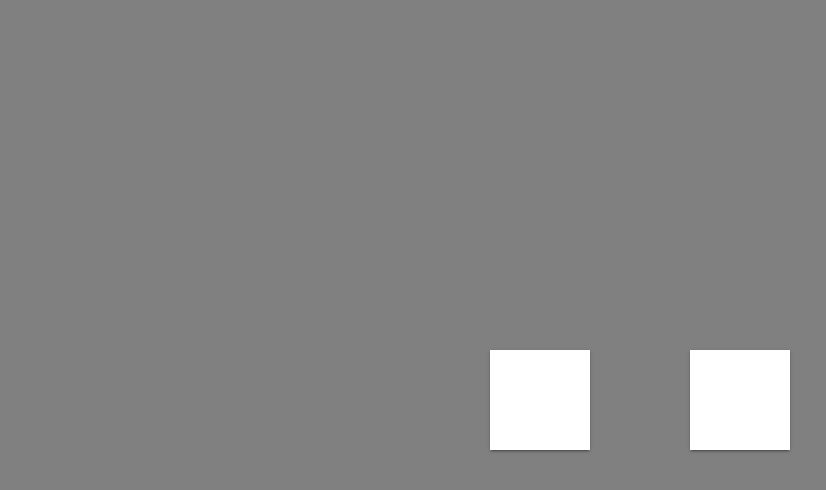
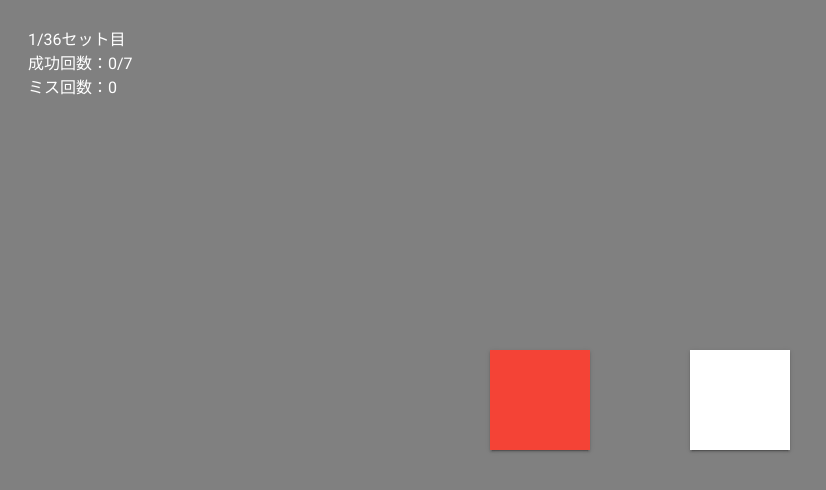
Before and after one commit to KO-TA-Y/pointing-test, a Vue app: page /#/ in a window 1280 px wide. Shown: the top 490 px of the page, without its empty margins (0-826 px from the left). Built offline with nearby package versions, Linux system fonts and the light colour scheme.

Commit message:
Turn each button red alternately
ボタンを交互に赤にする

```diff
--- a/src/views/Home.vue
+++ b/src/views/Home.vue
@@ -1,10 +1,26 @@
 <template>
   <div id="home" class="d-flex">
+    <div class="pl-7 pt-7">
+      {{ num }}/{{ total }}セット目<br />
+      成功回数：{{ success }}/{{ totalSuccess }}<br />
+      ミス回数：{{ miss }}
+    </div>
     <!-- 左のカード -->
     <v-card
+      @mousedown="incrementSuccess"
       tile
       :width="width"
       :height="height"
+      :color="
+            success % 2 == 0 && success < totalSuccess
+              ? targetColor
+              : disabledColor
+          "
+      :disabled="
+            (success % 2 == 0) && (success < totalSuccess)
+              ? false
+              : true
+          "
       :style="{
         position:`absolute`,
         top:`50%`,
@@ -14,9 +30,20 @@
     ></v-card>
     <!-- 右のカード -->
     <v-card
+      @mousedown="incrementSuccess"
       tile
       :width="width"
       :height="height"
+      :color="
+            success % 2 == 0 || success >= totalSuccess
+              ? disabledColor
+              : targetColor
+          "
+      :disabled="
+            success % 2 == 0 || success >= totalSuccess
+              ? true
+              : false
+          "
       :style="{
         position:`absolute`,
         top:`50%`,
@@ -36,9 +63,21 @@
         distance:100,
         width:100,
         height:100,
+        num:1,
+        total:36,
+        totalSuccess:7,
+        success:0, //ボタンを押したら増えて、偶奇で色などを変える
+        miss:0,
+        targetColor: "red",
+        disabledColor: "white",
       }
     },
 
+    methods: {
+      incrementSuccess(){
+        this.success++
+      },
+    },
     components: {
     },
   }
```
